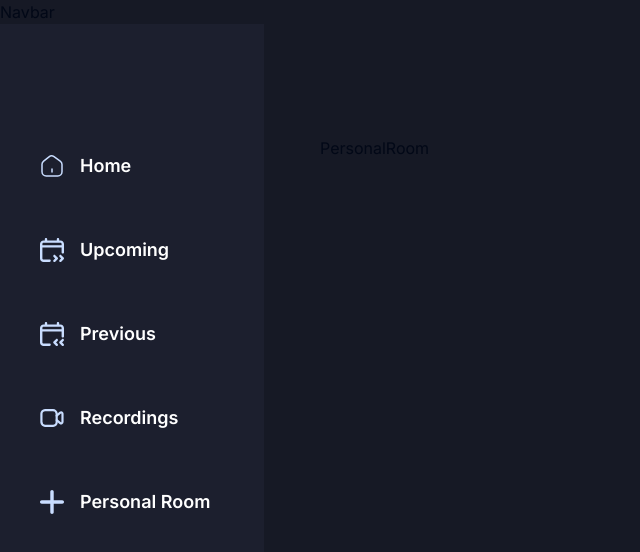
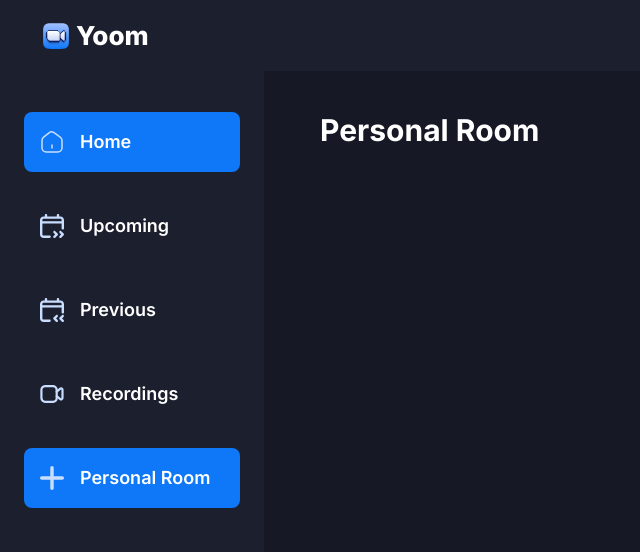
Before and after one commit to Keshav-Madhav/zoom-clone, a Next.js app: page /personal-room in a window 1280 px wide. Shown: the top 552 px of the page, without its empty margins (0-640 px from the left). Built offline with nearby package versions, Linux system fonts and the light colour scheme.

Commit message:
Added top nav basic

```diff
--- a/app/(root)/(home)/page.tsx
+++ b/app/(root)/(home)/page.tsx
@@ -4,7 +4,13 @@
 
 const Home = (props: Props) => {
   return (
-    <div>Home</div>
+    <section className='flex size-full flex-col gap-10 text-white'>
+      <h1 className='text-3xl font-bold'>
+        Home
+      </h1>
+
+
+    </section>
   )
 }
 
--- a/app/(root)/(home)/personal-room/page.tsx
+++ b/app/(root)/(home)/personal-room/page.tsx
@@ -4,7 +4,13 @@
 
 const PersonalRoom = (props: Props) => {
   return (
-    <div>PersonalRoom</div>
+    <section className='flex size-full flex-col gap-10 text-white'>
+      <h1 className='text-3xl font-bold'>
+        Personal Room
+      </h1>
+
+
+    </section>
   )
 }
 
--- a/app/(root)/(home)/previous/page.tsx
+++ b/app/(root)/(home)/previous/page.tsx
@@ -2,12 +2,15 @@
 
 type Props = {}
 
-const Previous
- = (props: Props) => {
+const Previous = (props: Props) => {
   return (
-    <div>Previous
+    <section className='flex size-full flex-col gap-10 text-white'>
+      <h1 className='text-3xl font-bold'>
+        Previous
+      </h1>
 
-    </div>
+
+    </section>
   )
 }
 
--- a/app/(root)/(home)/recordings/page.tsx
+++ b/app/(root)/(home)/recordings/page.tsx
@@ -4,7 +4,13 @@
 
 const Recordings = (props: Props) => {
   return (
-    <div>Recordings</div>
+    <section className='flex size-full flex-col gap-10 text-white'>
+      <h1 className='text-3xl font-bold'>
+        Recordings
+      </h1>
+
+
+    </section>
   )
 }
 
--- a/app/(root)/(home)/upcoming/page.tsx
+++ b/app/(root)/(home)/upcoming/page.tsx
@@ -4,7 +4,13 @@
 
 const Upcoming = (props: Props) => {
   return (
-    <div>Upcoming</div>
+    <section className='flex size-full flex-col gap-10 text-white'>
+      <h1 className='text-3xl font-bold'>
+        Upcoming
+      </h1>
+
+
+    </section>
   )
 }
 
--- a/components/Navbar.tsx
+++ b/components/Navbar.tsx
@@ -1,10 +1,23 @@
+import Link from 'next/link'
+import Image from 'next/image'
 import React from 'react'
 
 type Props = {}
 
 const Navbar = (props: Props) => {
   return (
-    <div>Navbar</div>
+    <nav className='flex-between fixed z-50 w-full bg-dark-1 px-6 py-4 lg:px-10'>
+      <Link href="/" className='flex items-center gap-1'>
+        <Image
+          src='/icons/logo.svg'
+          width={32}
+          height={32}
+          alt='logo'
+          className='max-sm:size-10'
+        />
+        <p className='text-[26px] font-extrabold text-white max-sm:hidden'>Yoom</p>
+      </Link>
+    </nav>
   )
 }
 
--- a/tailwind.config.ts
+++ b/tailwind.config.ts
@@ -22,6 +22,9 @@
         dark: {
           1: '#1c1f2e',
           2: '#161925',
+        },
+        blue: {
+          1: '#0e78f9',
         },
         border: "hsl(var(--border))",
         input: "hsl(var(--input))",
```
